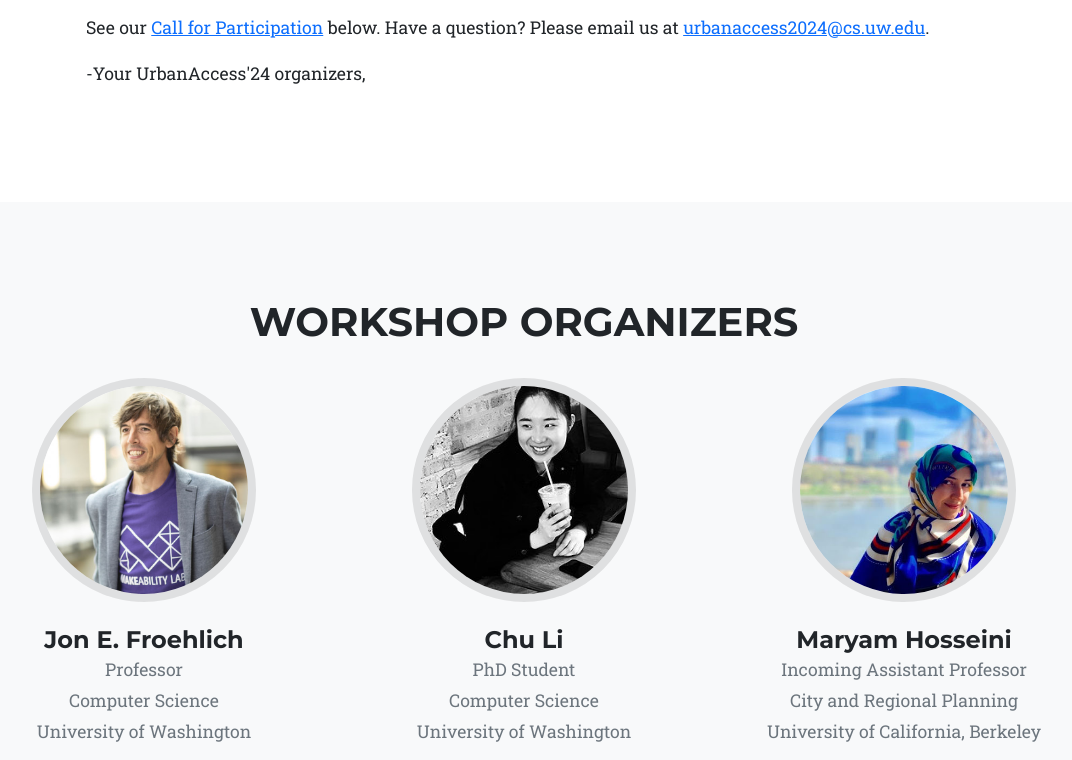
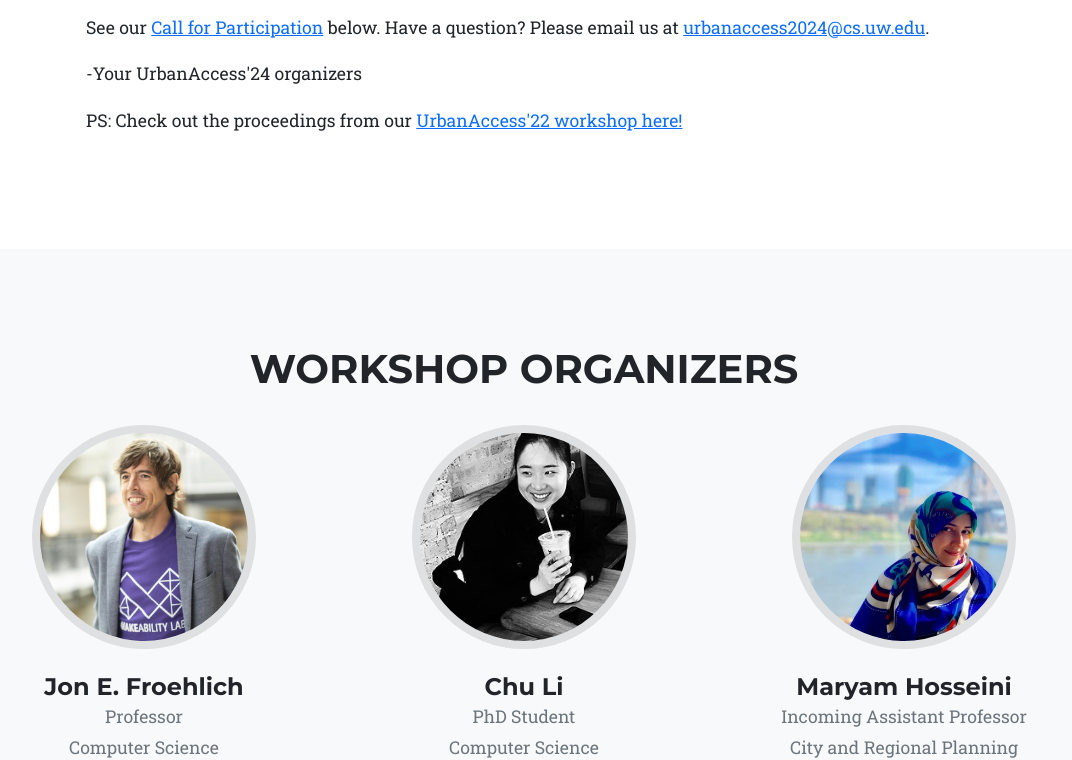
Before and after one commit to AccessibleCities/UrbanAccess2024, a plain HTML site: page index.html in a window 1280 px wide. Shown: the part 1183-1943 px from the top of the page, without its empty margins (116-1188 px from the left). Drawn offline with nearby package versions, Linux system fonts and the light colour scheme.

Commit message:
added link back to urban access 2022 at top

```diff
--- a/index.html
+++ b/index.html
@@ -125,7 +125,9 @@
         Have a question? Please email us at
         <a href="mailto:urbanaccess2024@cs.uw.edu">urbanaccess2024@cs.uw.edu</a>.
       </p>
-      <p>-Your UrbanAccess'24 organizers,</p>
+      <p>-Your UrbanAccess'24 organizers</p>
+      <p>PS: Check out the proceedings from our <a href="https://accessiblecities.github.io/UrbanAccess2022/#accepted-papers">
+        UrbanAccess'22 workshop here!</a></p>
     </div>
   </section>
 
```
